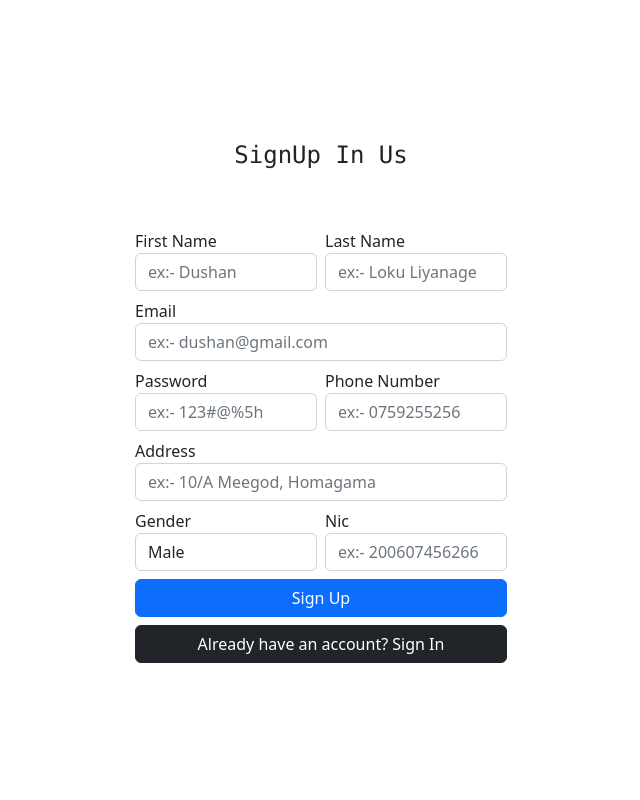
After one commit to dushanlokuliyanage/bookShop, a PHP site: page /register.php in a window 1280 px wide. The commit adds this page. Shown: the whole page, without its empty margins (319-959 px from the left). Run offline with PHP 8.4, Linux system fonts and the light colour scheme.

Commit message:
SignUp UI

```diff
--- a/index.php
+++ b/index.php
@@ -214,7 +214,7 @@
 
                     </li>
                 </ul>
-                <form action="pdo.php" class="contact-form" method="post">
+                <form action="#" class="contact-form" method="post">
                     <input id="name" type="text" placeholder="Your name" class="form-input" name="name" required>
                     <input id="email" type="email" placeholder="Your Email" class="form-input" name="email" required>
                     <textarea  name="textarea" id="textarea" class="form-input" placeholder="Your Meassage"  required></textarea>
--- a/messageProcess.php
+++ b/messageProcess.php
@@ -6,9 +6,11 @@ $firstName = $_POST['n'];
 $email = $_POST['e'];
 $textarea = $_POST['t'];
 
-Database::iud("INSERT INTO 'user'('firstName','email','message')VALUES ('".$firstName."','".$email."','".$textarea."')");
+echo($firstName);
 
-echo ("success");
+// Database::iud("INSERT INTO 'user'('firstName','email','message')VALUES ('".$firstName."','".$email."','".$textarea."')");
+// var_dump($firstName);
+// echo ("success"); 0775350551
 
 
 ?>
--- /dev/null
+++ b/register.php
@@ -0,0 +1,101 @@
+<!DOCTYPE html>
+<html lang="en">
+
+<head>
+    <meta charset="UTF-8">
+    <meta name="viewport" content="width=device-width, initial-scale=1.0">
+    <title>Register Here</title>
+
+    <!-- Link Style -->
+    <link rel="stylesheet" href="bootstrap.css">
+
+
+    <!-- Favriout Icon -->
+    <link rel="icon" href="#" type="image/x-icon">
+
+
+</head>
+
+<body>
+
+
+    <!-- Start Sign Up Box -->
+
+    <div class="container vh-100 d-flex justify-content-center align-items-center">
+        <div class="col-12 col-md-8 col-lg-4">
+
+            <div id="signUpBox">
+                <div class="row g-2">
+
+                    <div class="col-12 mb-5">
+                        <center> <samp class="title" style="font-size: x-large;">SignUp In Us</samp></center>
+                    </div>
+
+                    <div class="col-12 d-none" id="errorDiv">
+                        <div class="alert alert-danger" role="alert" id="errorMsg"></div>
+                    </div>
+
+                    <div class="col-6">
+                        <lable class="form-label">First Name</lable>
+                        <input type="text" class="form-control" placeholder="ex:- Dushan" id="fname">
+                    </div>
+
+                    <div class="col-6">
+                        <lable class="form-label">Last Name</lable>
+                        <input type="text" class="form-control" placeholder="ex:- Loku Liyanage" id="lname">
+                    </div>
+
+                    <div class="col-12">
+                        <lable class="form-label">Email</lable>
+                        <input type="email" class="form-control" placeholder="ex:- dushan@gmail.com" id="gmail">
+                    </div>
+
+                    <div class="col-6">
+                        <lable class="form-label">Password</lable>
+                        <input type="password" class="form-control" placeholder="ex:- 123#@%5h" id="password">
+                    </div>
+
+                    <div class="col-6">
+                        <lable class="form-label">Phone Number</lable>
+                        <input type="text" class="form-control" placeholder="ex:- 0759255256" id="pNumber">
+                    </div>
+
+                    <div class="col-12">
+                        <lable class="form-label">Address</lable>
+                        <input type="text" class="form-control" placeholder="ex:- 10/A Meegod, Homagama" id="address">
+                    </div>
+
+                    <div class="col-6">
+                        <lable class="form-label">Gender</lable>
+                        <select name="gender" class="form-control" id="gender">
+
+                            <option value="male">Male</option>
+                            <option value="Female">Female</option>
+                        </select>
+                    </div>
+
+                    <div class="col-6">
+                        <lable class="form-label">Nic</lable>
+                        <input type="text" class="form-control" placeholder="ex:- 200607456266" id="nic">
+                    </div>
+
+                    <div class="col-12 d-grid">
+                        <button class="btn btn-primary">Sign Up</button>
+                    </div>
+
+                    <div class="col-12 d-grid">
+                        <button class="btn btn-dark">Already have an account? Sign In </button>
+                    </div>
+
+                </div>
+            </div>
+        </div>
+    </div>
+
+
+
+    <!-- End Sign Up Box -->
+
+</body>
+
+</html>
--- a/script.js
+++ b/script.js
@@ -32,8 +32,10 @@ sendBtn.onclick = (e) => {
   request.onreadystatechange = () => {
     if (request.readyState == 4 && request.status == 200) {
       let response = request.responseText;
+      console.log(response);
       if (response == 'success') {
         alert("Thank You!");
+        console.log(response);
       }
     }
   };
--- a/style.css
+++ b/style.css
@@ -7,6 +7,8 @@
   box-sizing: border-box;
   font-family: "Poppins", sans-serif;
 }
+
+
 
 :root {
   /* colors */
@@ -360,6 +362,8 @@ header .navbar {
   width: 100%;
 }
 
+
+
 /* Responsive media quary for may woth 1024px */
 @media screen and (max-width: 1024px) {
   .menu-section .menu-list {
```
